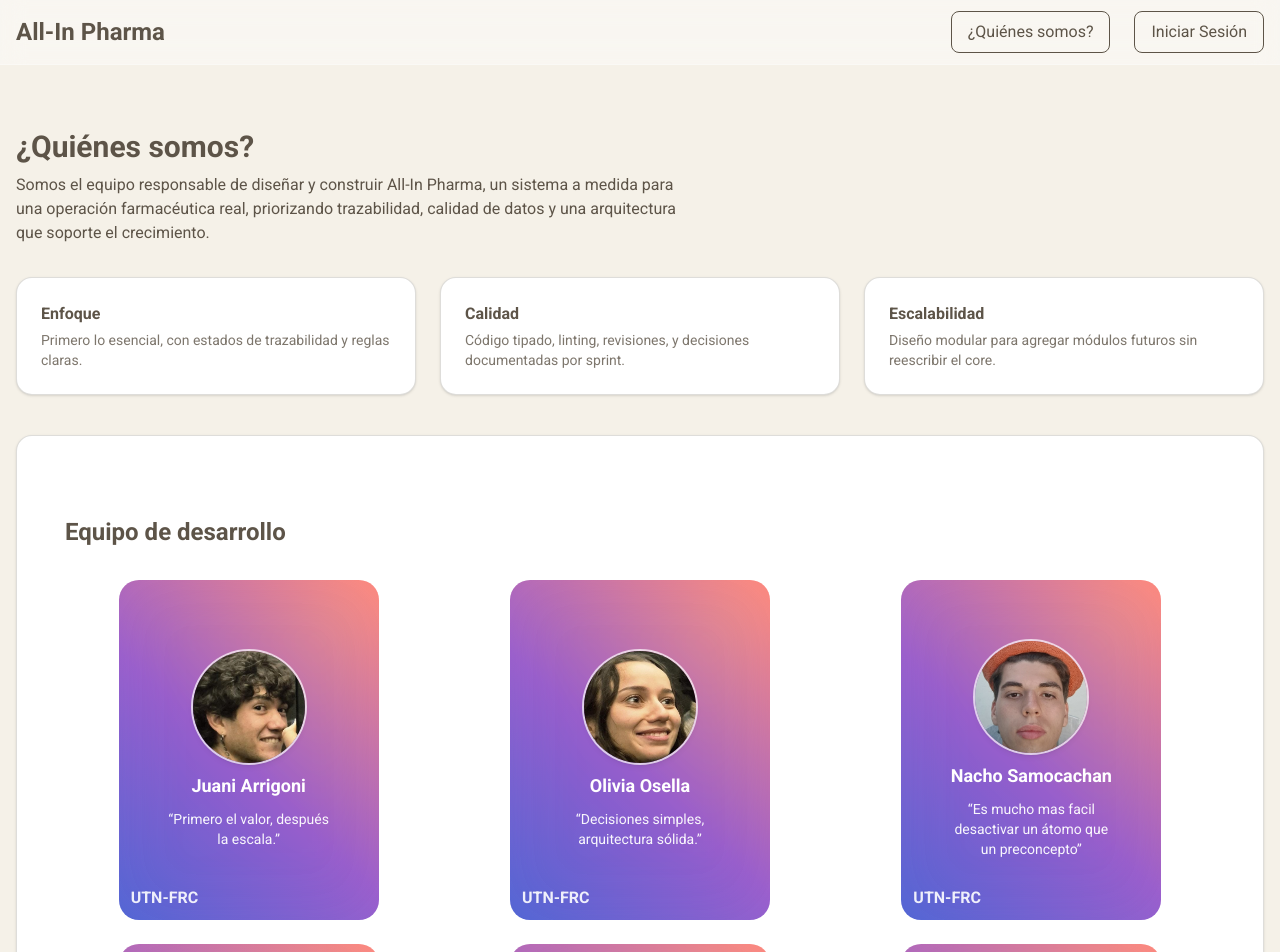
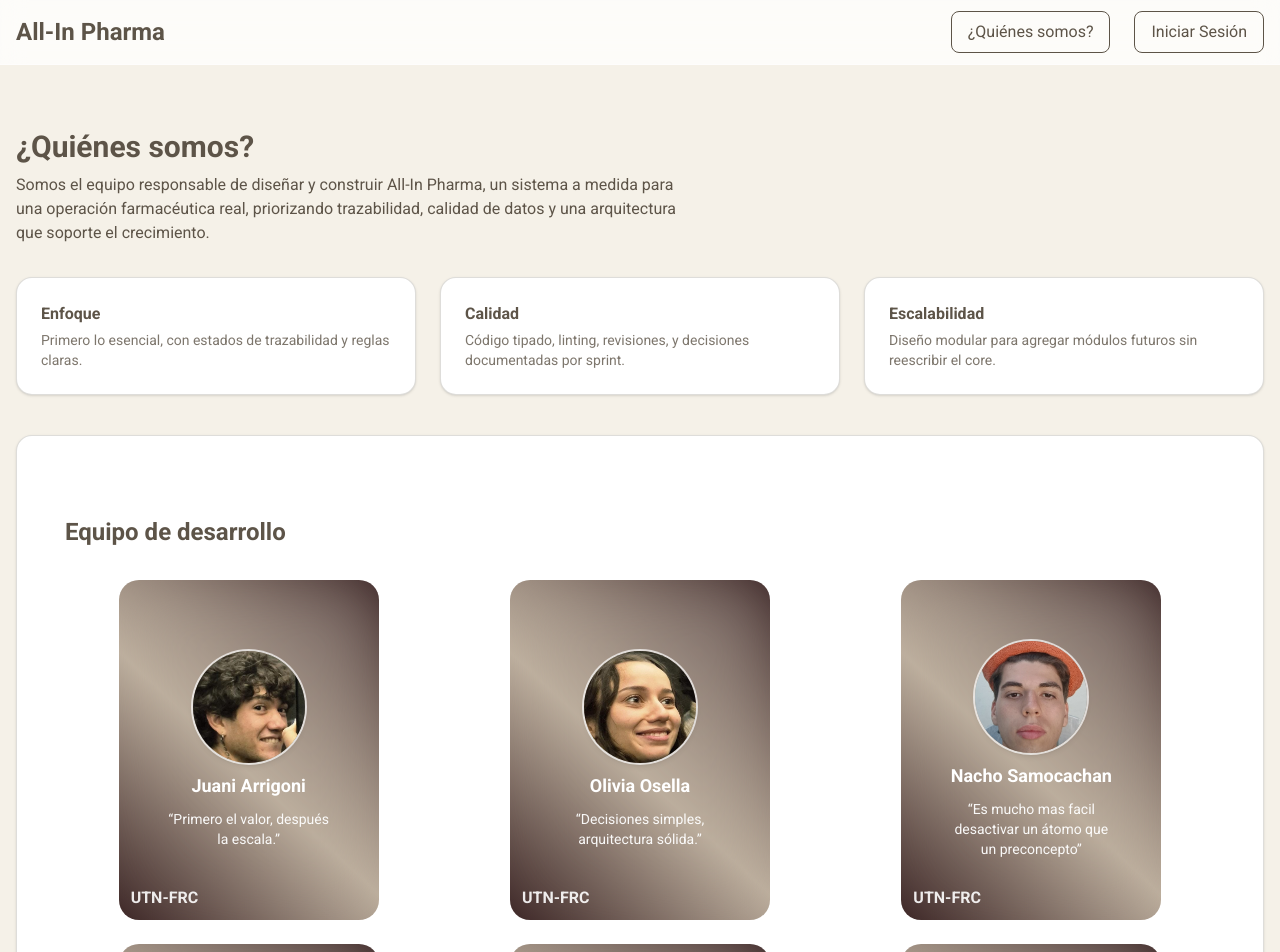
Before and after one commit to SofwareAllinPharma/ProyectoAll-InPharma, a React (Vite) app in the folder frontend/: page /quienes-somos in a window 1280 px wide. Shown: the top 952 px of the page. Built offline with nearby package versions, Linux system fonts and the light colour scheme.

Commit message:
cambio de colores y arreglo cards

```diff
--- a/frontend/src/components/Navbar.tsx
+++ b/frontend/src/components/Navbar.tsx
@@ -14,9 +14,9 @@ export default function Navbar() {
   return (
     <nav
       className={[
-        "sticky top-0 z-50",
-        "border-b border-white/30",
-        "bg-white/40 backdrop-blur-md",
+        "sticky top-0 z-[9999]",
+        "border-b border-white/40",
+        "bg-white/75 backdrop-blur-md",
         scrolled ? "shadow-sm" : "",
       ].join(" ")}
     >
--- a/frontend/src/features/landing/components/TeamCard.module.css
+++ b/frontend/src/features/landing/components/TeamCard.module.css
@@ -14,7 +14,7 @@
   /* 5x5 celdas invisibles donde "hoverea" el mouse */
   perspective: 800px;
   inset: 0;
-  z-index: 200;
+  z-index: 50;
   position: absolute;
   display: grid;
   grid-template-columns: repeat(5, 1fr);
@@ -23,7 +23,7 @@
 
 .tracker {
   position: relative;
-  z-index: 200;
+  z-index: 50;
   width: 100%;
   height: 100%;
 }
@@ -39,14 +39,14 @@
   border-radius: 20px;
   transition: 300ms ease;
   /* Gradiente estilo “glass” suave; el contenido (Tailwind) define color y tipografía */
-  background: linear-gradient(43deg, rgba(65,88,208,0.9) 0%, rgba(146, 80, 200, 0.9) 46%, rgba(255, 121, 112, 0.9) 100%);
+  background: linear-gradient(43deg, rgba(60,38,38,1) 0%, rgba(189, 175, 158, 1) 46%, rgba(60,38,38, 1) 100%);
   overflow: hidden;
 }
 
 /* Glow difuso detrás (aumenta con hover) */
 .card::before {
   content: '';
-  background: linear-gradient(43deg, rgb(65, 88, 208) 0%, rgb(136, 80, 200) 46%, rgb(255, 204, 112) 100%);
+  background: linear-gradient(43deg, rgb(60,38,38) 0%, rgb(189, 175, 158) 46%, rgb(243, 239, 230) 100%);
   filter: blur(2rem);
   opacity: 0.25;
   width: 100%;
```
